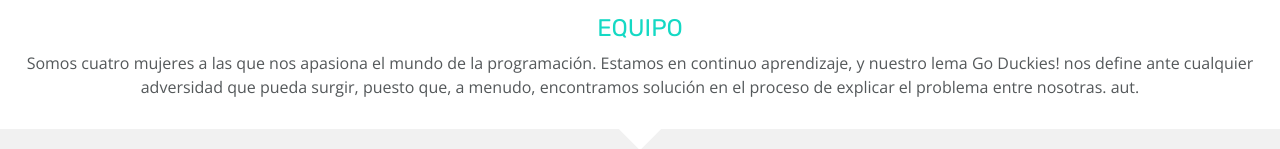
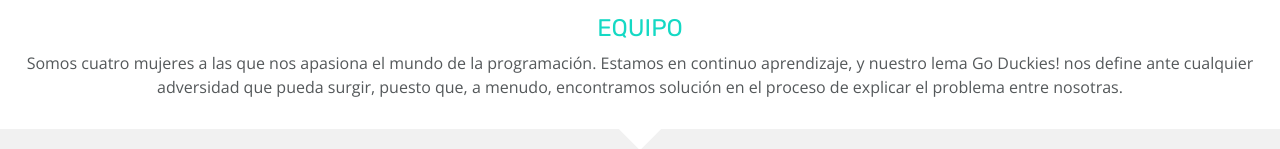
Before and after one commit to Adalab/project-promo-p-module-1-team-7, a plain HTML site: page index.html in a window 1280 px wide. Shown: the part 445-594 px from the top of the page. Drawn offline with nearby package versions, Linux system fonts and the light colour scheme.

Commit message:
fixed team text

```diff
--- a/index.html
+++ b/index.html
@@ -51,7 +51,6 @@
             <h3 class="team_title">EQUIPO</h3>
             <span class="team_text">
               Somos cuatro mujeres a las que nos apasiona el mundo de la programación. Estamos en continuo aprendizaje, y nuestro lema Go Duckies! nos define ante cualquier adversidad que pueda surgir, puesto que, a menudo, encontramos solución en el proceso de explicar el problema entre nosotras.
-              aut.
             </span>
           </div>
         </article>
```
